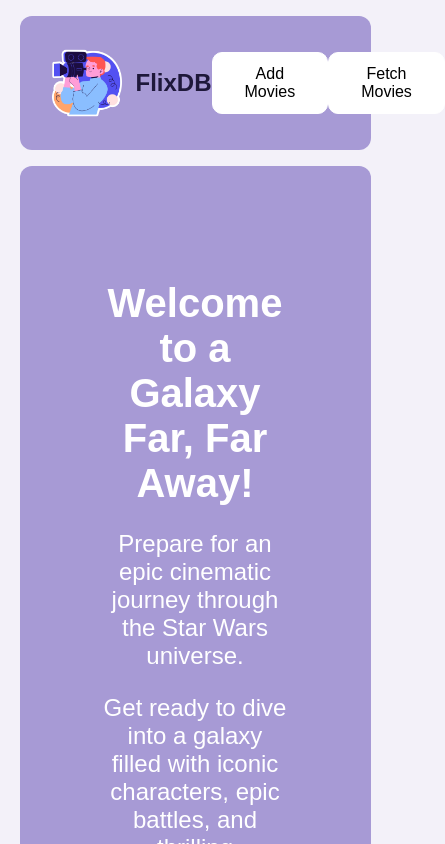
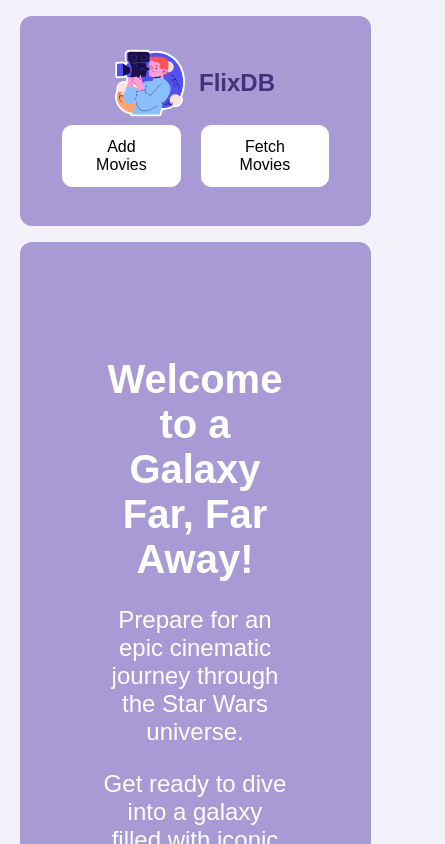
Before and after one commit to nitin-devatraj/FlixDB, a React (Create React App) app: page / in a window 390 px wide. Shown: the top 844 px of the page, 445 px wide, since content can reach past the window. Built offline with nearby package versions, Linux system fonts and the light colour scheme.

Commit message:
add the logic for sending http post requests to store movie data to backend in addMovieHandler

```diff
--- a/src/App.css
+++ b/src/App.css
@@ -33,8 +33,21 @@ section {
   border: 1px solid white;
   padding: 0.75rem 2rem;
   border-radius: 10px;
+  margin: 7px 10px;
 }
 
 .button:focus {
   outline: none;
 }
+
+.button:hover {
+  background-color: #40337a;
+  color: white;
+  border-color: #40337a;
+}
+
+@media screen and (max-width: 690px) {
+  .header {
+    flex-direction: column;
+  }
+}
--- a/src/App.js
+++ b/src/App.js
@@ -18,34 +18,51 @@ function App() {
     setIsLoading(true);
     setError(false);
     try {
-      const response = await fetch("https://swapi.dev/api/film");
+      const response = await fetch(
+        "https://flixdb-95f8d-default-rtdb.europe-west1.firebasedatabase.app/movies.json"
+      );
       if (!response.ok) {
         throw new Error("something went wrong");
       }
       const result = await response.json();
-      const transformedMovies = result.results.map((movie) => {
-        return {
-          id: movie.episode_id,
-          title: movie.title,
-          openingText: movie.opening_crawl,
-          releaseDate: movie.release_date,
-          director: movie.director,
-        };
-      });
-      setMovies(transformedMovies);
+
+      const loadedMovies = [];
+      for (const key in result) {
+        loadedMovies.push({
+          id: key,
+          ...result[key],
+        });
+      }
+      setMovies(loadedMovies);
     } catch (error) {
       setError(error.message);
     }
     setIsLoading(false);
   }
 
-  function addMovieHandler(movie) {
+  async function addMovieHandler(movie) {
     setShowForm(false);
-    console.log(movie);
+    const response = await fetch(
+      "https://flixdb-95f8d-default-rtdb.europe-west1.firebasedatabase.app/movies.json",
+      {
+        method: "POST",
+        body: JSON.stringify(movie),
+        headers: {
+          "Content-Type": "application/json",
+        },
+      }
+    );
+    const data = await response.json();
+    console.log(data);
   }
 
   function showFormHandler() {
+    setMovies(false);
     setShowForm(true);
+  }
+
+  function hideFormHandler() {
+    setShowForm(false);
   }
 
   return (
@@ -54,17 +71,21 @@ function App() {
         <div>
           <img src={Icon} height="70" alt="#" /> <h1>FlixDB</h1>
         </div>
-        <button onClick={showFormHandler} className="button">
-          Add Movies
-        </button>
-        <Button onClick={fetchMoviesHandler}>Fetch Movies</Button>
+        <div>
+          <button onClick={showFormHandler} className="button">
+            Add Movies
+          </button>
+          <Button onClick={fetchMoviesHandler}>Fetch Movies</Button>
+        </div>
       </section>
       <section className="main">
         {isLoading && <Spinner />}
         {movies && <MoviesList movies={movies} />}
         {!movies && !isLoading && !error && <HeroText />}
-        {showForm && <AddMovie onAddMovie={addMovieHandler} />}
-        {!isLoading && error && <ErrorText message={error} />}
+        {showForm && (
+          <AddMovie onAddMovie={addMovieHandler} onCancel={hideFormHandler} />
+        )}
+        {!isLoading && !showForm && error && <ErrorText message={error} />}
       </section>
     </React.Fragment>
   );
--- a/src/components/AddMovie.js
+++ b/src/components/AddMovie.js
@@ -41,6 +41,9 @@ function AddMovie(props) {
         <input type="text" id="director" ref={directorRef} />
       </div>
       <button className={classes.btn}>Add Movie</button>
+      <button className={classes.btn} onClick={props.onCancel}>
+        Cancel
+      </button>
     </form>
   );
 }
--- a/src/components/AddMovie.module.css
+++ b/src/components/AddMovie.module.css
@@ -23,7 +23,7 @@
 .control input:focus,
 .control textarea:focus {
   outline: none;
-  border-color: #1e183a;
+  border-color: #40337a;
 }
 
 .btn {
@@ -33,10 +33,11 @@
   border-radius: 5px;
   font-size: 16px;
   cursor: pointer;
+  margin: 4px 8px;
   transition: background-color 0.2s ease;
 }
 
 .btn:hover {
-  background-color: #1e183a;
+  background-color: #40337a;
   color: white;
 }
--- a/src/components/Button.css
+++ b/src/components/Button.css
@@ -5,6 +5,7 @@
   border: 1px solid white;
   padding: 0.75rem 2rem;
   border-radius: 10px;
+  margin: 7px 10px;
   transition: background-color 0.2s ease;
 }
 
--- a/src/components/Movie.module.css
+++ b/src/components/Movie.module.css
@@ -15,3 +15,8 @@
   margin: 0;
   font-size: 1rem;
 }
+
+.movie p {
+  margin: 1rem 2rem;
+  text-align: justify;
+}
--- a/src/index.css
+++ b/src/index.css
@@ -8,7 +8,7 @@ body {
   margin: 0;
   font-family: "Poppins", sans-serif;
   background-color: #f3f1f9;
-  color: #1e183a;
+  color: #40337a;
 }
 
 ::-webkit-scrollbar {
```
